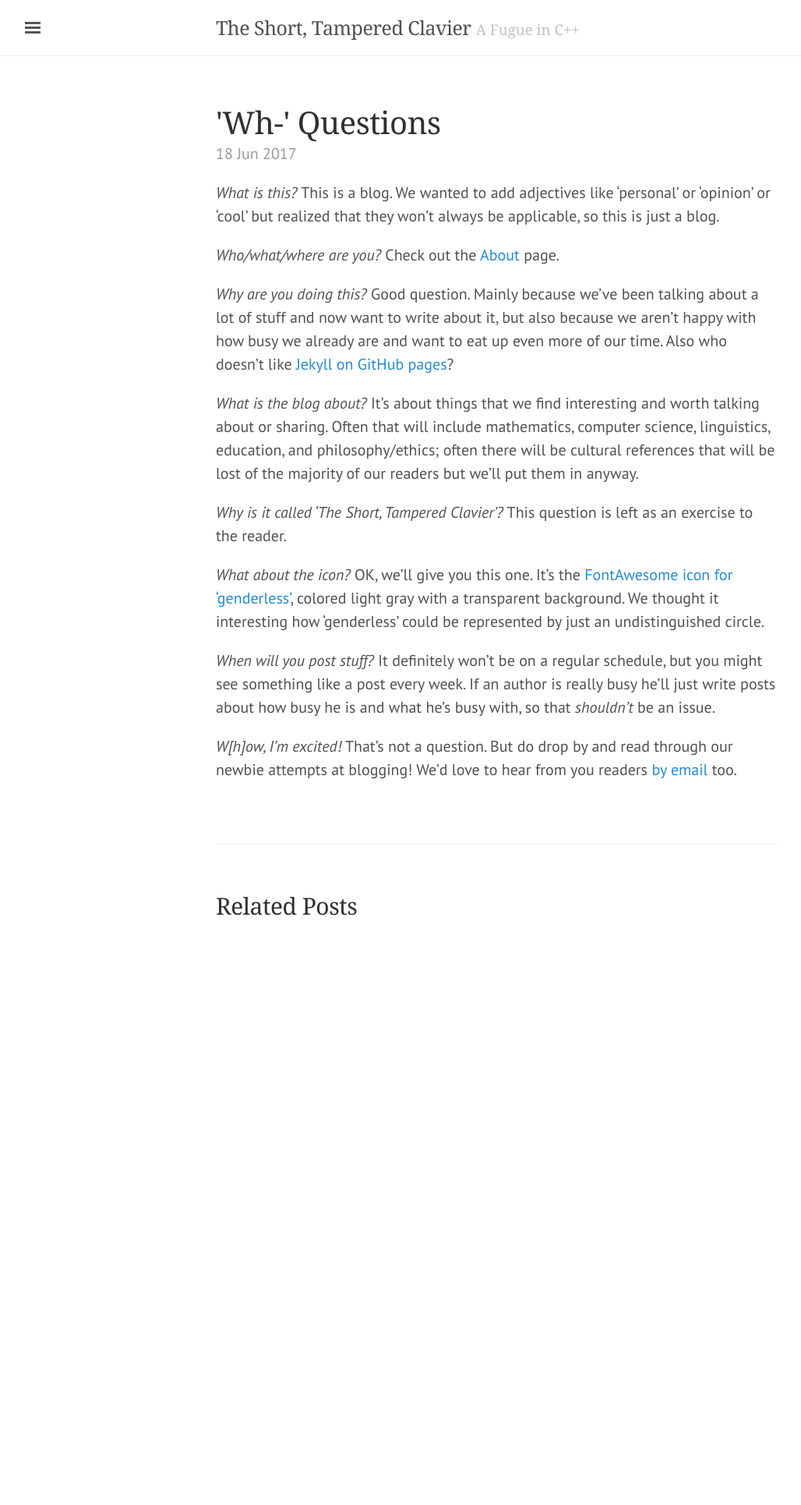
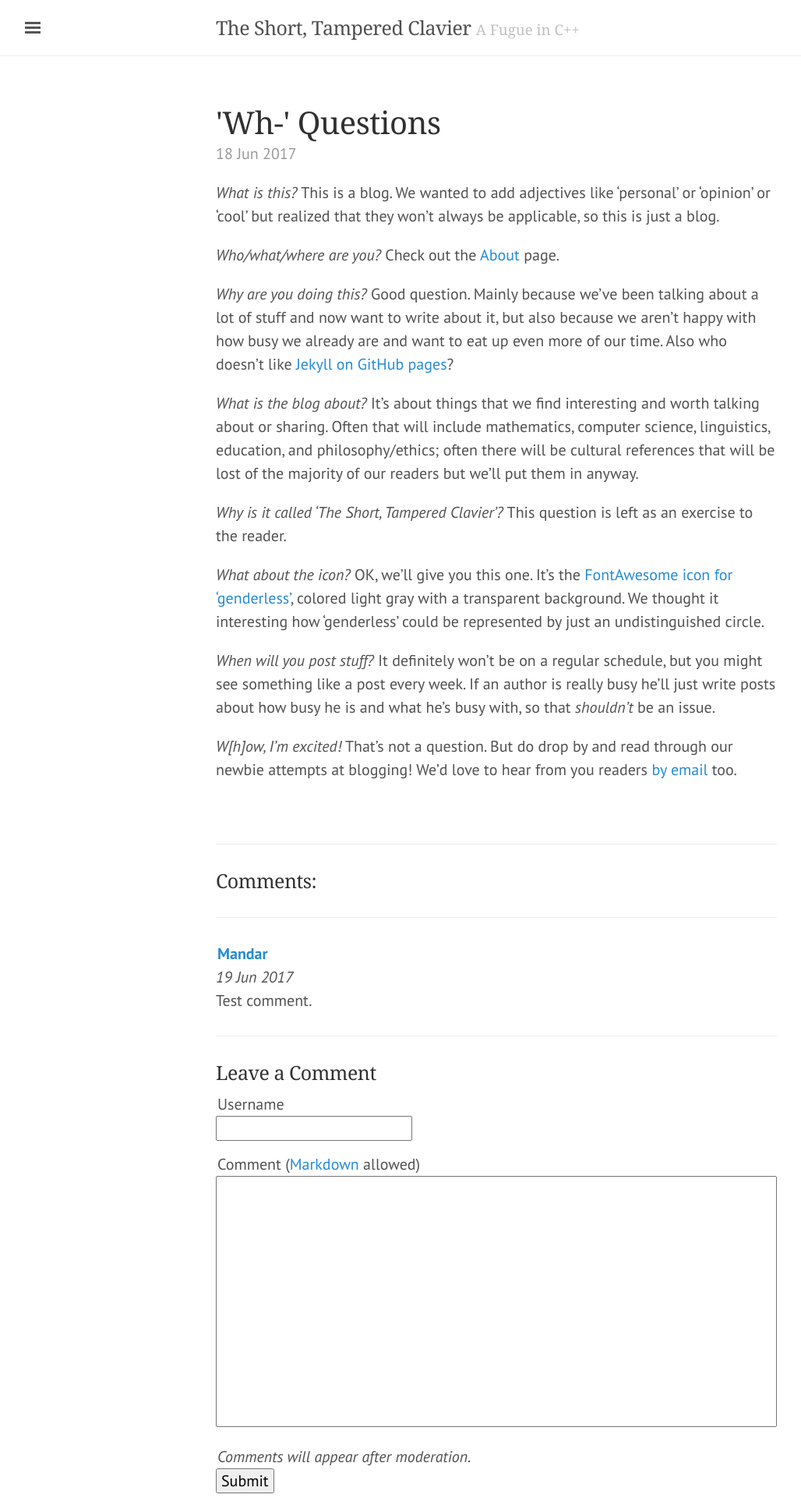
Before and after one commit to theshorttamperedclavier/theshorttamperedclavier.github.io, a Jekyll site: the page built from _posts/2017-06-18-wh-questions.md, in a window 1280 px wide. Shown: the whole page at 78% size, without its empty margins (3-1031 px from the left). Built offline with Jekyll 4.4.1, drawn with Linux system fonts in a browser that asks for light colours; nearby versions of some CDN libraries; some web fonts are replaced; before the commit the page ends 1241 px from its top, so only the background shows below that.

Commit message:
Add CSS for comments and show comment boxes on all posts

```diff
--- a/_includes/comments.html
+++ b/_includes/comments.html
@@ -15,9 +15,8 @@
 
   {% assign comments = site.data.comments[page.slug] | sort %}
 
-  <p>
+  <div>
     {% for comment in comments %}
-      <br>
       <legend>
         {% if comment[1].url %}
           <a href="{{ comment[1].url }}">
@@ -27,38 +26,30 @@
           </a>
         {% endif %}
       </legend>
-      <em>{{ comment[1].date | date: "%B %d, %Y" }}</em>
-      <p>{{ comment[1].message | markdownify }}</p>
+      <em>{{ comment[1].date | date: "%d %b %Y" }}</em>
+      {{ comment[1].message | markdownify }}
       <hr>
     {% endfor %}
-  </p>
+  </div>
 {% endif %}
 
 <!-- Comment form -->
-<p>
+<div id="comment-form">
     <h3>Leave a Comment</h3>
     <form method="POST" action="https://api.staticman.net/v2/entry/{{ site.repository }}/{{ site.staticman.branch }}/comments">
-        <input name="options[redirect]" type="hidden" value="http://theshorttamperedclavier.github.io/">
+        <input name="options[redirect]" type="hidden" value="http://theshorttamperedclavier.github.io{{ page.url }}">
         <input name="options[slug]" type="hidden" value="{{ page.slug }}">
         <div>
-            <legend>Name</legend>
+            <legend>Username</legend>
             <input name="fields[name]" type="text">
         </div>
         <div>
-            <legend>E-mail (optional)</legend>
-            <input name="fields[name]" type="email">
-        </div>
-        <div>
-            <legend>Website (optional)</legend>
-            <input name="fields[url]" type="url">
-        </div>
-        <div>
-            <legend>Message (Markdown allowed)</legend>
-            <textarea style="width:100%" name="fields[message]" rows="12"></textarea>
+            <legend>Comment (<a href="https://daringfireball.net/projects/markdown/syntax">Markdown</a> allowed)</legend>
+            <textarea style="width:100%" name="fields[comment]" rows="12"></textarea>
         </div>
         <div>
             <legend><em>Comments will appear after moderation.</em></legend>
             <button type="submit">Submit</button>
         </div>
     </form>
-</p>
+</div>
--- a/_layouts/post.html
+++ b/_layouts/post.html
@@ -23,3 +24,8 @@ layout: default
     {% endfor %}
   </ul>
 </div>
+-->
+
+<div>
+  {% include comments.html %}
+</div>
--- a/_posts/2017-06-18-wh-questions.md
+++ b/_posts/2017-06-18-wh-questions.md
@@ -7,7 +7,7 @@ title: "'Wh-' Questions"
 'opinion' or 'cool' but realized that they won't always be applicable, so this
 is just a blog.
 
-*Who/what/where are you?* Check out the <a href="/about/">About</a> page.
+*Who/what/where are you?* Check out the [About](/about/) page.
 
 *Why are you doing this?* Good question. Mainly because we've been talking about
 a lot of stuff and now want to write about it, but also because we aren't happy
@@ -35,4 +35,4 @@ he'll just write posts about how busy he is and what he's busy with, so that
 
 *W[h]ow, I'm excited!* That's not a question. But do drop by and read through
 our newbie attempts at blogging! We'd love to hear from you readers
-<a href="/about/">by email</a> too.
+[by email](/about/) too.
--- a/public/css/lanyon.css
+++ b/public/css/lanyon.css
@@ -356,6 +356,28 @@ a.sidebar-nav-item:focus {
   color: inherit;
 }
 
+/* Custom CSS for forms (for comments) */
+#comment-form textarea, input, button {
+  font-family: inherit;
+  font-size: inherit;
+  padding-right: 5px;
+  padding-left: 5px;
+}
+
+#comment-form textarea {
+  width: 100%;
+  resize: none;
+  -webkit-appearance: textfield;
+  -moz-appearance: textfield;
+  appearance: textfield;
+  padding-top: 4px;
+  padding-bottom: 4px;
+}
+
+#comment-form div {
+  margin-bottom: 15px;
+}
+
 
 /*
  * Pagination
--- a/staticman.yml
+++ b/staticman.yml
@@ -7,7 +7,7 @@ comments:
   #
   # Names of the fields the form is allowed to submit. If a field that is
   # not here is part of the request, an error will be thrown.
-  allowedFields: ["name", "email", "url", "message"]
+  allowedFields: ["username", "comment"]
 
   # (*) REQUIRED
   #
@@ -69,9 +69,7 @@ comments:
 
   # Names of required files. If any of these isn't in the request or is empty,
   # an error will be thrown.
-  requiredFields: ["name", "message"]
+  requiredFields: ["username", "comment"]
 
   # List of transformations to apply to any of the fields supplied. Keys are
   # the name of the field and values are possible transformation types.
-  transforms:
-    email: md5
```
Also changed, not shown: other parts of _layouts/post.html (+1 -0 lines).
